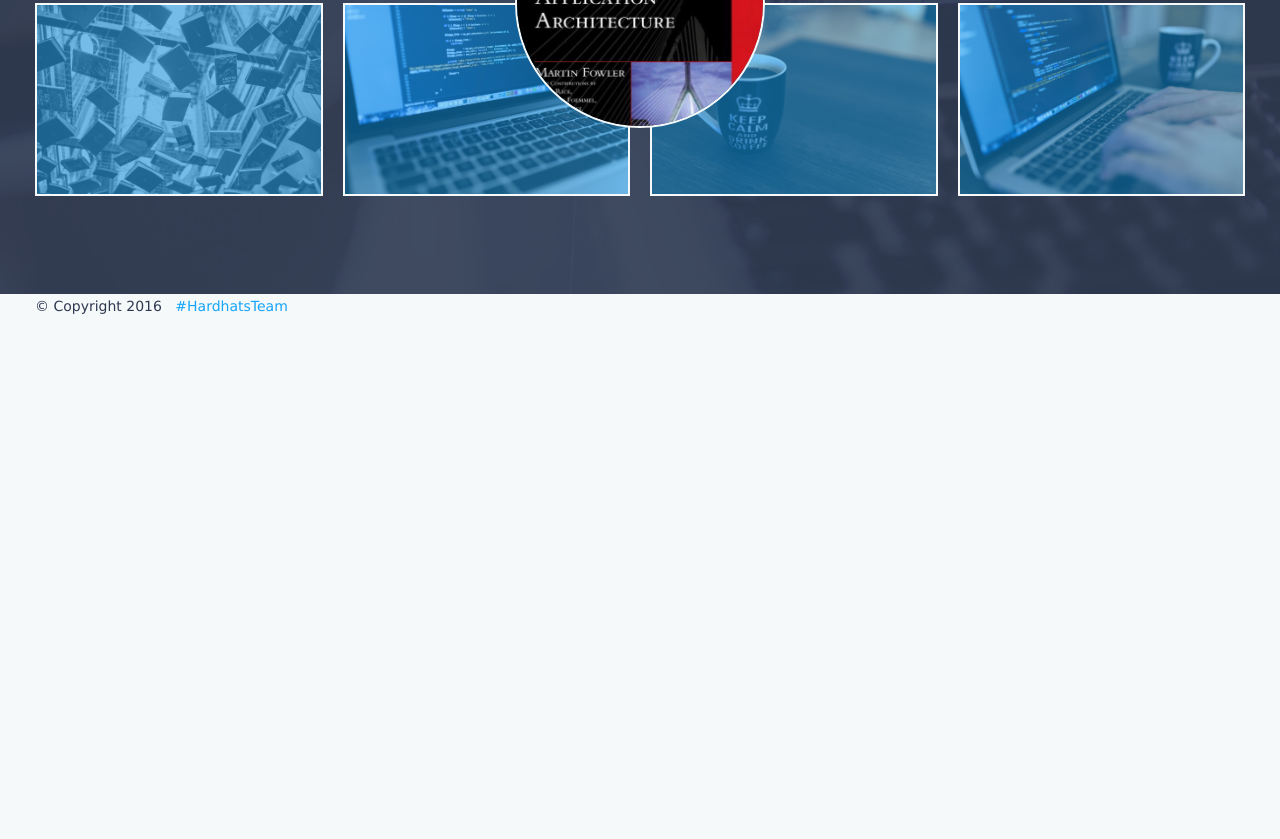
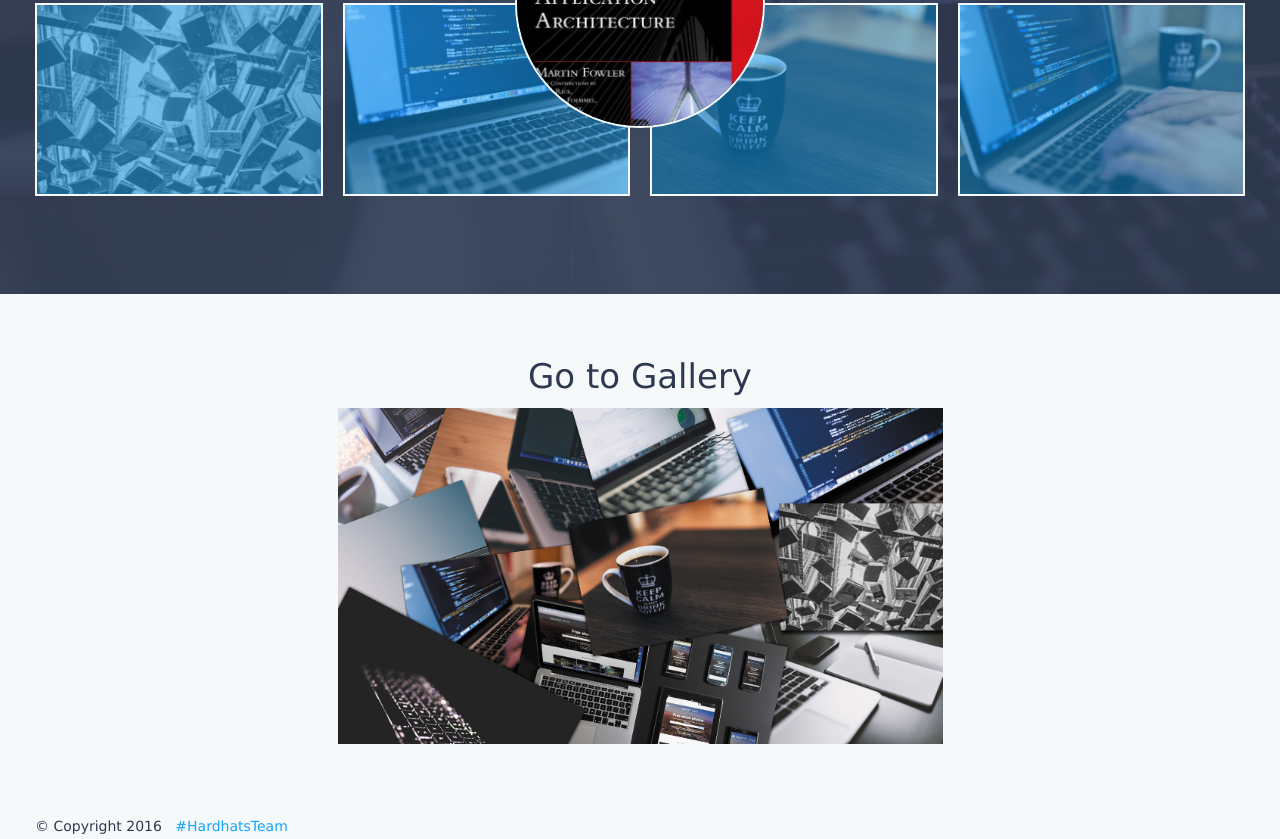
Before and after one commit to GagarinAP/HardhatsTeam, a plain HTML site: page PEAA/index.html in a window 1280 px wide. Shown: the part 432-1271 px from the top of the page. Before the commit the page ends 800 px from the top, so only its background shows below. Drawn offline with Linux system fonts and the light colour scheme.

Commit message:
styling home page

```diff
--- a/PEAA/css/style.css
+++ b/PEAA/css/style.css
@@ -150,6 +150,27 @@ header .logo span {
 
 
 /***************************
+=== GALLERY SECTION ===
+***************************/
+
+.gallery-section {
+	padding: 70px 0;
+}
+
+.gallery-section h2 {
+	font-size: 34px;
+	text-align: center;
+	margin-bottom: 20px;
+}
+
+.gallery-section .gallery-link {
+	display: block;
+	width: 50%;
+	margin: 0 auto;
+}
+
+
+/***************************
 === CONTENT SECTION ===
 ***************************/
 .content-section h1,
@@ -164,7 +185,7 @@ header .logo span {
 }
 
 .content-section h1 {
-	font-size: 46px;
+	font-size: 38px;
 }
 
 .content-section h2 {
--- a/PEAA/index.html
+++ b/PEAA/index.html
@@ -69,17 +69,19 @@
 							<div class="thumb-overlay"></div>
 						</a>
 					</div>
-
 					<a href="http://www.martinfowler.com/books/eaa.html" target="_blanck" class="image-wrap">
 						<img src="img/book-cover.jpg" alt="">
 					</a>
 				</div>
-
 			</div>
 		</section>
 
-		<section class="patterns-section">
+		<section class="gallery-section">
 			<div class="container">
+				<h2>Go to Gallery</h2>
+				<a href="gallery.html" class="gallery-link">
+					<img src="img/gallery_image.jpg" alt="">
+				</a>
 			</div>
 		</section>
 	</main>
```
Also changed, not shown: PEAA/img/gallery_image.jpg (added).
